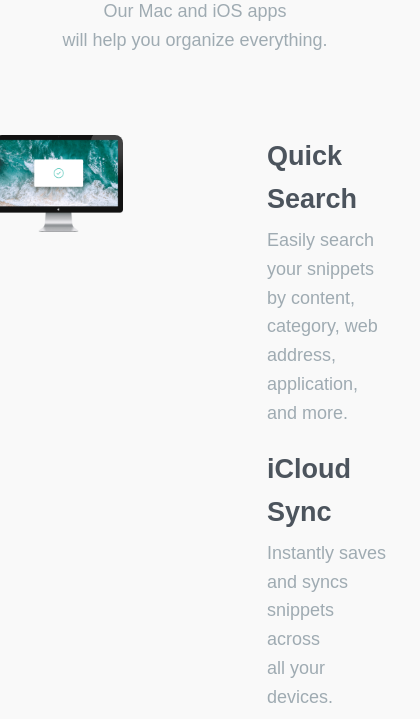
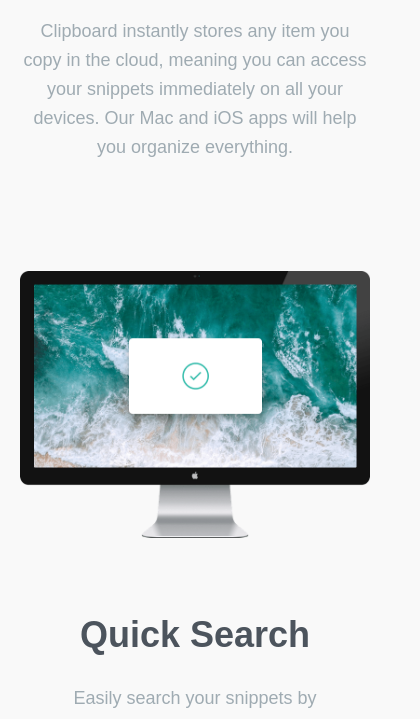
Before and after one commit to bakshish007/Practice, a plain HTML site: page Landing/index.html in a window 390 px wide. Shown: the part 823-1542 px from the top of the page, 420 px wide, since content can reach past the window. Drawn offline with Linux system fonts and the light colour scheme; files whose address does not match are found by name; a web font is replaced by a local one.

Commit message:
Update index.html

```diff
--- a/Landing/index.html
+++ b/Landing/index.html
@@ -7,7 +7,9 @@
 
   <link rel="icon" type="image/png" sizes="32x32" href="/Practice/Landing/images/favicon-32x32.png" />
   <link href="https://fonts.googleapis.com/css2?family=Bai+Jamjuree:wght@400;600&display=swap" rel="stylesheet" />
-  <link rel="stylesheet" href="styles.css" />
+  <link rel="stylesheet" media="(min-width: 769px)" href="desktop.css">
+  <link rel="stylesheet" media="(max-width: 768px)" href="mobile.css">
+
 
   <title>Clipboard landing page</title>
 
```
